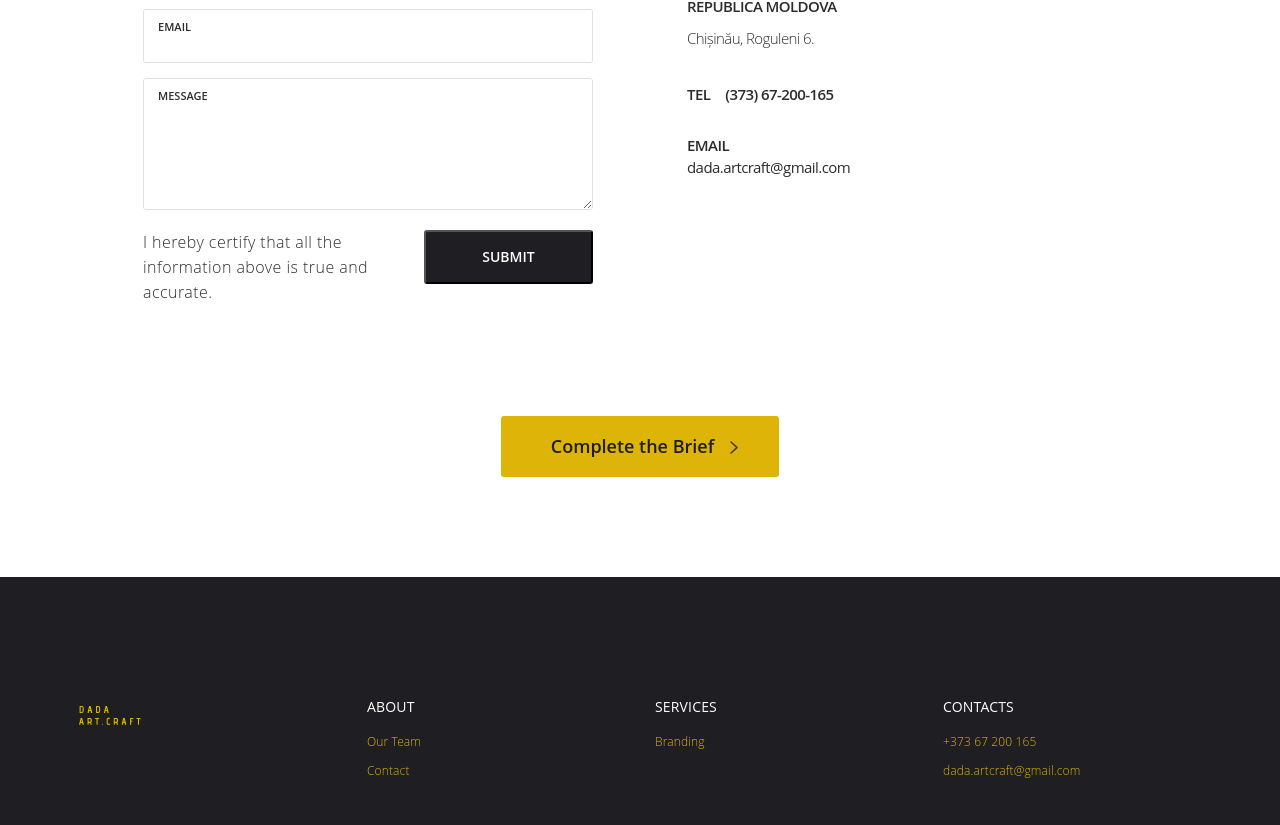
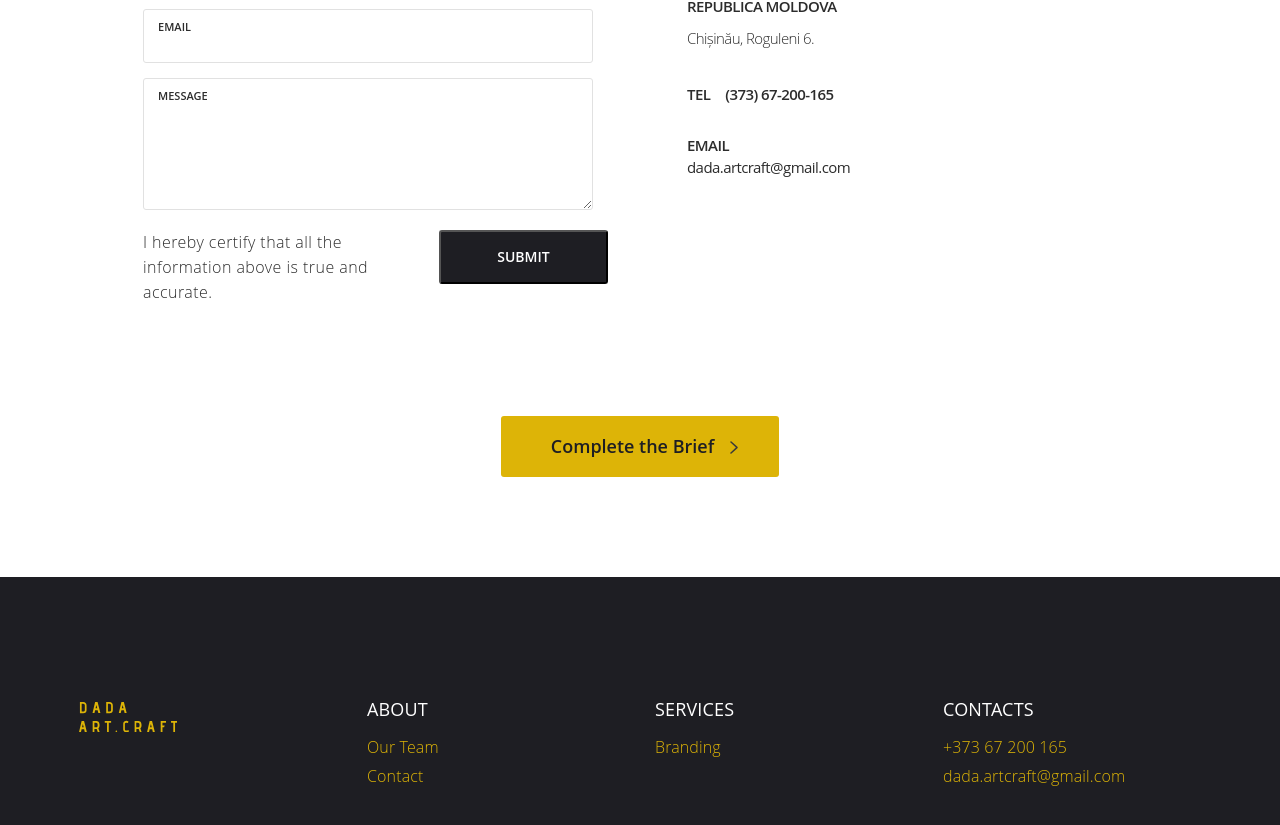
Before and after one commit to Lyyov/dada.artcraft, a Next.js app: page /contacts in a window 1280 px wide. Shown: the part 571-1396 px from the top of the page. Built offline with nearby package versions, Linux system fonts and the light colour scheme.

Commit message:
Loading state on form submit. Some UX changes.

```diff
--- a/app/contacts/_components/ContactForm.tsx
+++ b/app/contacts/_components/ContactForm.tsx
@@ -7,7 +7,7 @@ import FormSubmittedNotification, {
 import { sendEmail } from "@/app/_lib/services/email";
 import ContactFormFields from "./ContactFormFields";
 import { TEmailTemplate } from "@/app/_components/email-templates/EmailTemplate";
-import { messageOnSendEmail } from "../_utlis";
+import { relative } from "path";
 
 const INITIAL_STATE = {
   firstName: "",
@@ -48,19 +48,27 @@ const ContactForm = () => {
     setLoading(false);
   };
 
-  const handleFormStatus = (status: TStatus) => {
-    return <FormSubmittedNotification status={status} />;
-  };
-
   return (
     <form onSubmit={handleSubmit}>
       <div className="row">
         <ContactFormFields {...data} setData={setData} />
         <div className="col-md-5">
-          <input type="submit" value="Submit" disabled={loading} />
+          <div className="row justify-center">
+            <div
+              className="col-auto"
+              style={{
+                position: "relative",
+              }}
+            >
+              <input type="submit" value="Submit" disabled={loading} />
+              {loading && <div className="loader"></div>}
+            </div>
+          </div>
         </div>
         <div className="col-sm-12">
-          {formStatus == "ok" && handleFormStatus(formStatus)}
+          {formStatus !== "false" && (
+            <FormSubmittedNotification status={formStatus} />
+          )}
         </div>
       </div>
     </form>
--- a/app/contacts/_components/ContactFormFields.tsx
+++ b/app/contacts/_components/ContactFormFields.tsx
@@ -23,6 +23,7 @@ export default function ContactFormFields({
             name="firstName"
             id="firstName"
             value={firstName}
+            required
             onChange={(e) =>
               setData((prev) => ({ ...prev, firstName: e.target.value }))
             }
@@ -43,6 +44,7 @@ export default function ContactFormFields({
             type="text"
             name="lastName"
             id="lastName"
+            required
             onChange={(e) =>
               setData((prev) => ({ ...prev, lastName: e.target.value }))
             }
@@ -64,6 +66,7 @@ export default function ContactFormFields({
             type="email"
             name="email"
             id="email"
+            required
             value={email}
             onChange={(e) =>
               setData((prev) => ({ ...prev, email: e.target.value }))
@@ -81,6 +84,7 @@ export default function ContactFormFields({
           }
         >
           <textarea
+            required
             rows={5}
             className="input-container__input"
             name="message"
--- a/app/contacts/_components/FormSubmittedNotification.tsx
+++ b/app/contacts/_components/FormSubmittedNotification.tsx
@@ -7,7 +7,7 @@ type TNotification = {
 export type TStatus = "false" | "error" | "ok";
 const FormSubmittedNotification = ({ status }: TNotification) => {
   return (
-    <div className={`notification ${status === "ok" ? "succes" : "error"}`}>
+    <div className={`notification ${status !== "ok" && "error"}`}>
       <p className="notification_text">{messageOnSendEmail[status] || ""}</p>
     </div>
   );
--- a/app/globals.css
+++ b/app/globals.css
@@ -63,7 +63,7 @@ main {
   border-radius: 3px
 }
 
-.notification-error {
+.notification.error {
   background-color: #f38a8a
 }
 
@@ -272,6 +272,10 @@ section {
 
 .button-underline:active {
   opacity: .7
+}
+
+.justify-center {
+  justify-content: center;
 }
 
 .grid {
@@ -357,12 +361,41 @@ input[type=submit] {
   text-align: center;
   text-transform: uppercase;
   height: 54px;
-  width: 169px
+  width: 169px;
+  position: relative;
 }
 
 input[type=submit]:hover {
   color: #ddb407
 }
+
+input[type=submit]:disabled {
+  opacity: .2;
+}
+
+input[type=submit]:hover:disabled {
+  opacity: .2;
+}
+
+.loader {
+  position: absolute;
+  left: 50%;
+  top: 10px;
+  width: 30px;
+  padding: 4px;
+  aspect-ratio: 1;
+  border-radius: 50%;
+  background: #696969;
+  --_m:
+    conic-gradient(#0000 10%,#000),
+    linear-gradient(#000 0 0) content-box;
+  -webkit-mask: var(--_m);
+          mask: var(--_m);
+  -webkit-mask-composite: source-out;
+          mask-composite: subtract;
+  animation: l3 2s infinite linear;
+}
+@keyframes l3 {to{transform: rotate(1turn)}}
 
 .slick-slider {
   box-sizing: border-box;
@@ -1065,16 +1098,19 @@ input[type=submit]:hover {
 .projall__info {
   font-weight: 600;
   font-style: italic;
-  font-size: 16px;
+  font-size: 18px;
   color: #636368;
-  padding-top: 10px;
-  border-top: 2px solid #1e1e23
+  padding: 10px 0;
+  border-top: 2px solid #1e1e23;
+
 }
 
 .projall__text {
   font-weight: 300;
   letter-spacing: .15px;
-  color: #1e1e23
+  color: #1e1e23;
+  line-height: 1.4;
+  text-align: center;
 }
 
 .projall__button {
@@ -1099,13 +1135,13 @@ input[type=submit]:hover {
   }
 
   .projall__domain {
-      margin: 20px 0;
+      margin: 10px 0;
       font-size: 20px
   }
 
-  .projall__button,.projall__text {
+  /* .projall__button,.projall__text {
       margin-top: 30px
-  }
+  } */
 }
 
 .project {
@@ -2008,11 +2044,11 @@ input[type=submit]:hover {
 }
 
 .footer__logo svg {
-  width: 75%;
+  width: 120%;
 }
 
 .footer__title {
-  font-size: 14px;
+  font-size: 18px;
   color: #fff;
   letter-spacing: .16px;
   text-transform: uppercase;
@@ -2020,7 +2056,7 @@ input[type=submit]:hover {
 }
 
 .footer__link {
-  font-size: 12px;
+  font-size: 16px;
   color: #ddb407;
   letter-spacing: .13px;
   line-height: 29px;
```
